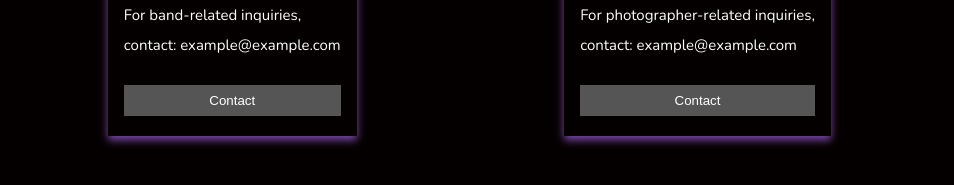
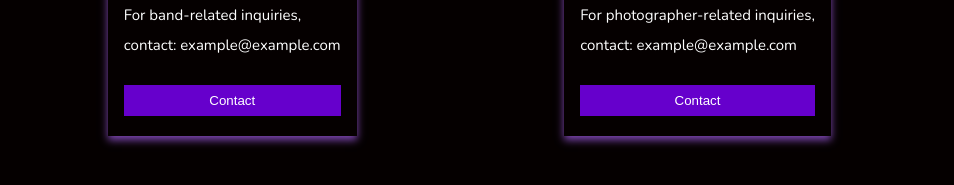
Before and after one commit to SunnyXZ/Code-Project, a plain HTML site: page contact.html in a window 1280 px wide. Shown: the part 299-484 px from the top of the page, without its empty margins (192-1146 px from the left). Drawn offline with nearby package versions, Linux system fonts and the light colour scheme; a web font is replaced by a local one.

Commit message:
Changed colors of 'contact' btn

```diff
--- a/contact.css
+++ b/contact.css
@@ -62,7 +62,7 @@
     display: inline-block;
     padding: 8px;
     color: white;
-    background-color: #555;
+    background-color: #6600cc ;
     text-align: center;
     cursor: pointer;
     width: 100%;
@@ -71,7 +71,7 @@ margin-top:20px;
 }
 
 .button:hover {
-    background-color: #6600cc;
+    background-color:#bf80ff;
 }
 
 #contactid
```
